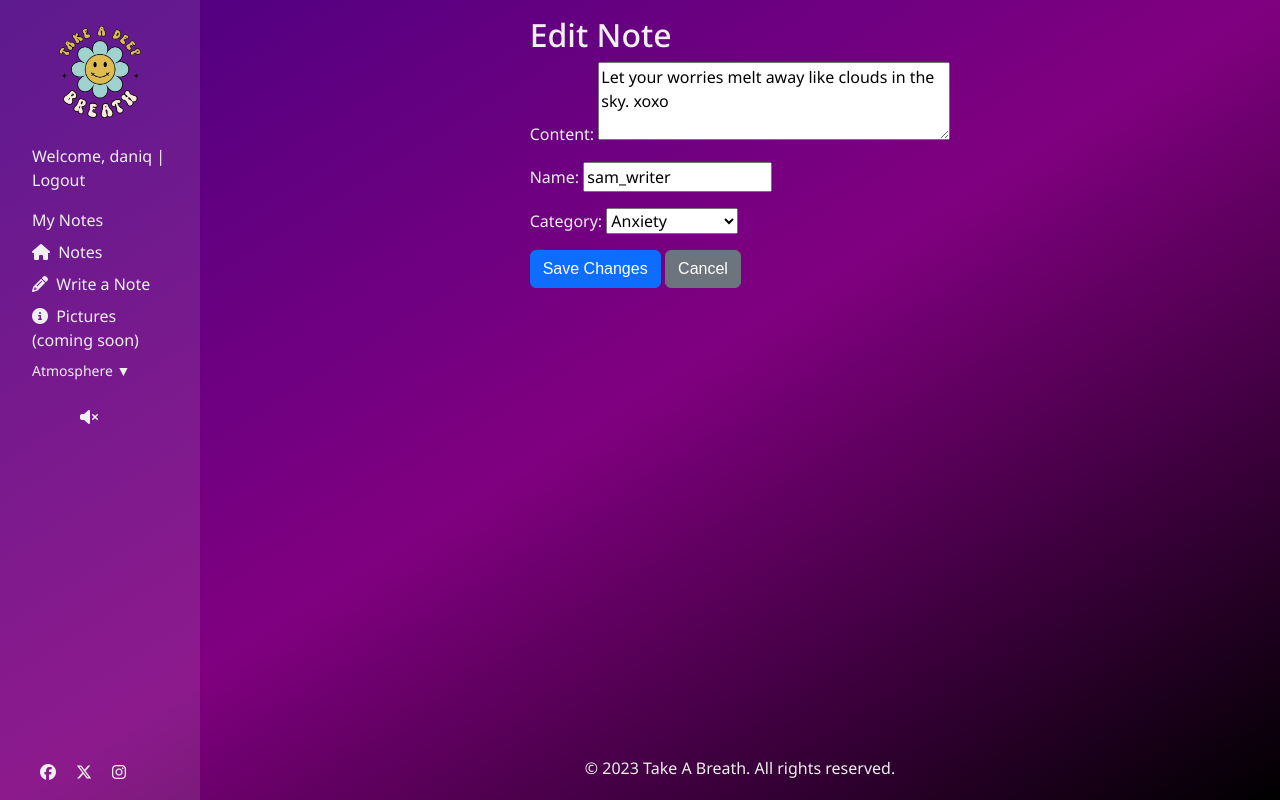
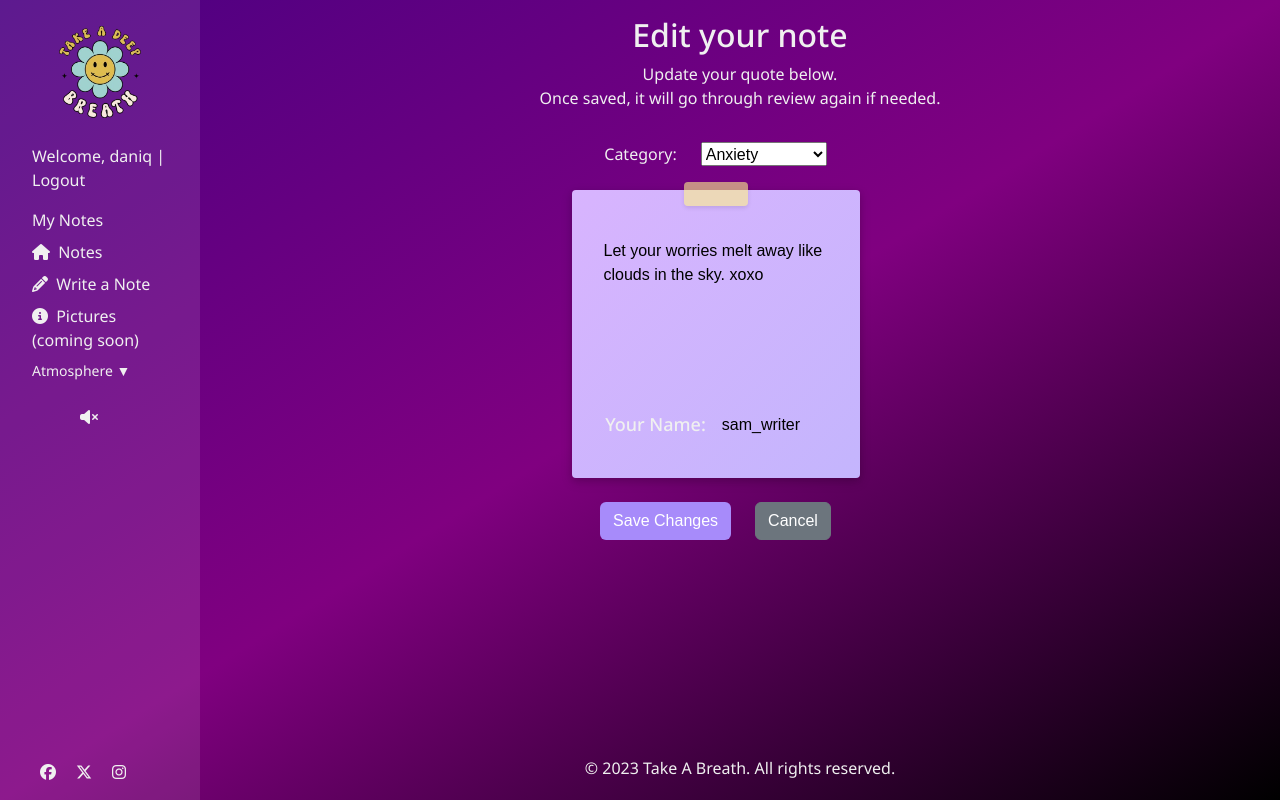
Before and after one commit to DaniqueJ-R/milestone_proj_3, a Django app: page /note/9/edit/ in a window 1280 px wide. Run offline with Django 4.2, Linux system fonts and the light colour scheme; a user stored in the database is signed in; data comes from the database, SQL or seed files in the repository; both versions use the stored data as it was after the commit; some libraries are stand-ins or nearby versions; some web fonts are replaced.

Commit message:
Styled Edit page

```diff
--- a/quote/templates/quote/edit-note.html
+++ b/quote/templates/quote/edit-note.html
@@ -4,17 +4,48 @@
 <!-- edit-notes.html content starts here -->
 <main>
   <section class="edit-section">
-    <div class="container">
-      <h2>Edit Note</h2>
+    <div id="submit-note">
+      <h2 class="text-center">Edit your note</h2>
+      <p class="text-center">
+        Update your quote below. <br>
+        Once saved, it will go through review again if needed.
+      </p>
 
-      <form method="post">
-        {% csrf_token %} {{ form.as_p }}
-        <button type="submit" class="btn btn-primary">Save Changes</button>
-        <a href="{% url 'my_notes' %}" class="btn btn-secondary">Cancel</a>
-      </form>
+      <!-- error handling -->
+      {% if form.non_field_errors %}
+      <div class="messages">
+        <div class="alert alert-danger">{{ form.non_field_errors }}</div>
+      </div>
+      {% endif %}
+
+      <!-- Edit Notes form -->
+      <div id="writing-notes-container">
+        <form method="post" id="editNoteForm" action="{% url 'edit_note' note.pk %}">
+          {% csrf_token %}
+
+          <div class="label-wrap">
+            <label for="id_category">Category:</label>
+            {{ form.category }}
+          </div>
+
+          <div id="sticky-note-writing" class="sticky-note theme-{{ note.category }}">
+            <label for="id_content"></label>
+            {{ form.content }}
+            <div class="label-wrap">
+              <label for="id_name">Your Name:</label>
+              {{ form.name }}
+            </div>
+          </div>
+
+          <div class="label-wrap">
+            <button type="submit" class="btn btn-theme">Save Changes</button>
+            <a href="{% url 'my_notes' %}" class="btn btn-secondary">Cancel</a>
+          </div>
+        </form>
+      </div>
     </div>
   </section>
 </main>
+<!-- edit-notes.html content ends here -->
 
-<!-- edit-notes.html content ends here -->
 {% endblock %}
--- a/static/css/style.css
+++ b/static/css/style.css
@@ -251,7 +251,7 @@ i {
 padding-top:5rem;
 }
 
-#quoteForm {
+#quoteForm, #editNoteForm {
   display: flex;
   flex-direction: column;
   gap: 1.5rem;
```
Also changed, not shown: db.sqlite3, quote/templates/quote/write-a-note.html (line endings or trailing spaces).
